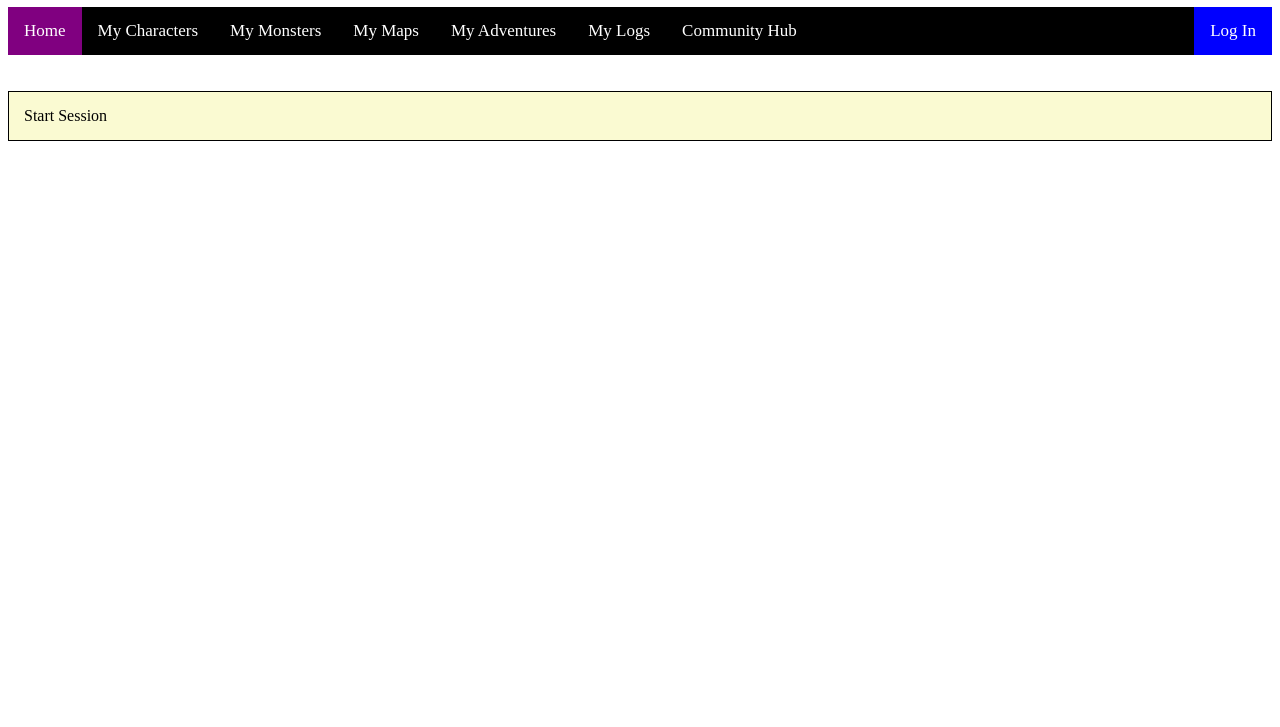
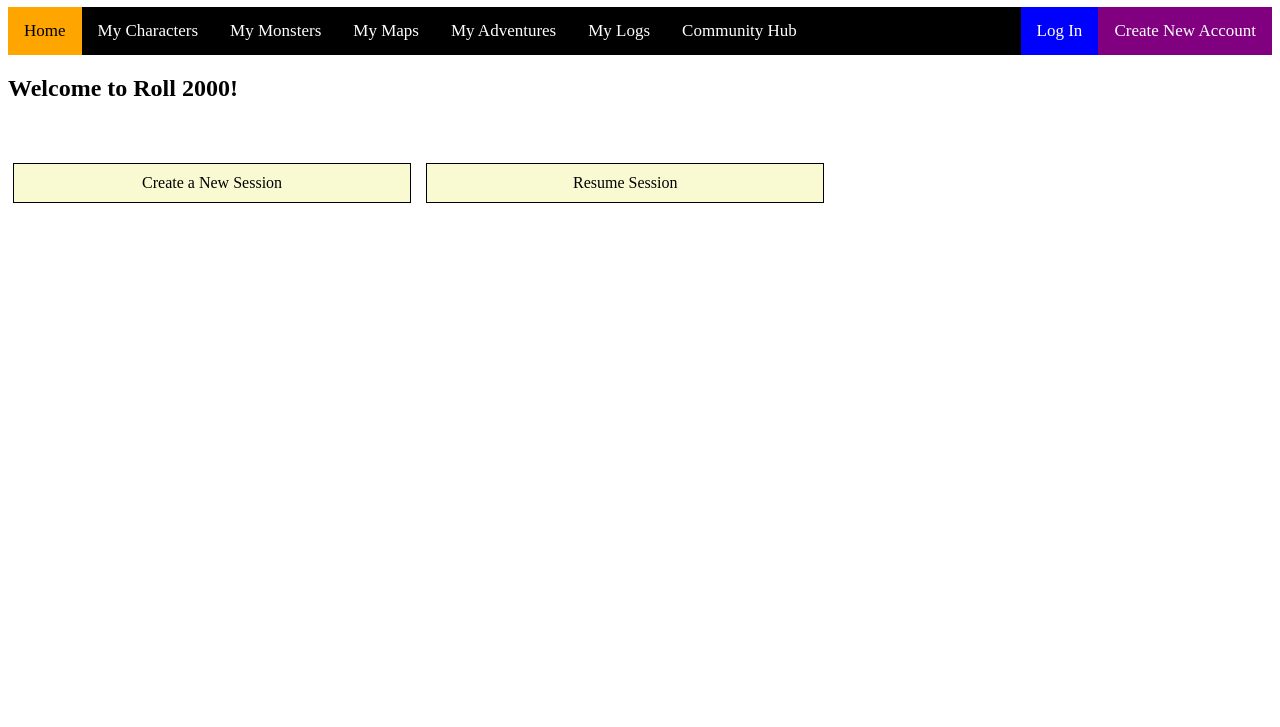
Before and after one commit to thigashihara097/Roll2000, a website: page views/index.html in a window 1280 px wide. Shown: the part 73-800 px from the top of the page. Drawn offline with Linux system fonts and the light colour scheme.

Commit message:
Made changes to html and css

```diff
--- a/public/css/style.css
+++ b/public/css/style.css
@@ -25,14 +25,14 @@ body {
     color: black;
 }
 
-.nav a.active {
-    background-color: purple;
-    color: white;
+.nav a.home {
+    background-color: orange;
+    color: black;
 }
 
-.nav a.active:hover {
-    background-color: blue;
-    color: white;
+.nav a.home:hover {
+    background-color: rgb(255, 200, 0);
+    color: black;
 }
 
 .nav a.inLog {
@@ -42,8 +42,20 @@ body {
 }
 
 .nav a.inLog:hover {
-    background-color: rgb(179, 0, 255);
+    background-color: rgb(31, 83, 255);
     color: white;
+}
+
+.nav a.account {
+    float: right;
+    color: white;
+    text-decoration: none;
+    background-color: purple;
+    text-align: center;
+}
+
+.nav a.account:hover {
+    background-color: rgb(165, 0, 165);
 }
 
 .info-wrapper {
@@ -53,17 +65,18 @@ body {
 
 .home-inputs {
     display: flex;
-    flex-direction: column;
-    background-color: lightgoldenrodyellow;
-    border: 1px black solid;
     padding: 5px;
-
+    flex-direction: row;
+    flex-wrap: wrap;
+    gap: 15px;
 }
 
 .home-inputs a {
     padding: 10px;
     color: black;
     text-decoration: none;
-    border: 1px;
-    flex-shrink: 0;
+    border: 1px black solid;
+    background-color: lightgoldenrodyellow;
+    text-align: center;
+    flex: 0 1 30%;
 }
--- a/views/index.html
+++ b/views/index.html
@@ -7,33 +7,31 @@
     </head>
 
     <body>
-        <h1>Welcome to Roll 2000!</h1>
+        <h1>Roll 2000</h1>
         <!-- test comment-->
         <!-- This is the navigation bar -->
         <div class="nav">
-            <a class="active" href="/">Home</a>
+            <a class="home" href="/">Home</a>
             <a href="/character">My Characters</a>
             <a href="#monsters">My Monsters</a>
             <a href="/boardMaker">My Maps</a>
             <a href="#adventures">My Adventures</a>
             <a href="#logs">My Logs</a>
             <a href="#community">Community Hub</a>
+            <a class="account" href="#account">Create New Account</a>
             <a class="inLog" href="#logIn">Log In</a>
         </div>
 
+        <h2>Welcome to Roll 2000!</h2>
         <br>
         <br>
 
         <div class="home-inputs">
-            <a href="#begin">Start Session</a>
+            <a href="#begin">Create a New Session</a>
+            <a href="#continue">Resume Session</a>
         </div>
 
 
-
-        <!-- This is the information log html part-->
-        <div class="info-wrapper">
-
-        </div>
 
         <!--<script src="/js/infoLog.js"></script>-->
     </body>
```
Also changed, not shown: views/boardMaker.html (+1 -1 lines), views/character.html (+1 -1 lines).
